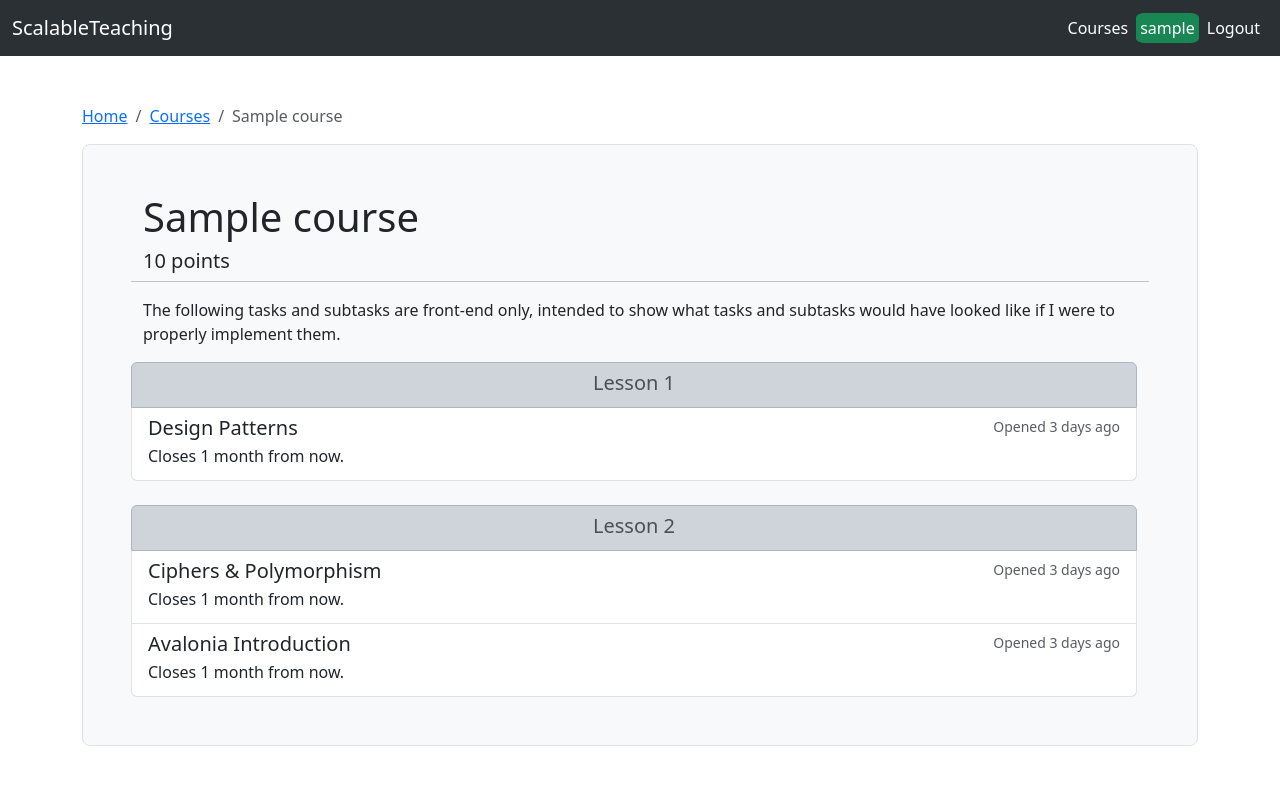
After one commit to Seralyne/ScalableTeachingReimplementation, a Django app: page /courses/1 in a window 1280 px wide. The commit adds this page. Shown: the top 785 px of the page. Run offline with Django 5.2, Linux system fonts and the light colour scheme; a user stored in the database is signed in; tables that the repository leaves empty hold one stand-in row (values such as "Sample post").

Commit message:
Need to Have Feature Complete

```diff
--- a/courses/urls.py
+++ b/courses/urls.py
@@ -2,5 +2,6 @@ from django.urls import path
 from . import views
 
 urlpatterns = [
-    path('', views.index, name="index"),
+    path('', views.index, name="courses"),
+    path('<str:id>', views.course, name="course"),
 ]
--- a/courses/views.py
+++ b/courses/views.py
@@ -1,9 +1,23 @@
 from django.shortcuts import render
 from django.http import HttpResponse
+from .models import Course, CourseUser
+from django.contrib.auth.decorators import login_required
 
 
 # Create your views here.
 
+@login_required
+def index(request):
+    return render(request, "courses_list.html", {
+        "course_users": CourseUser.objects.filter(user=request.user)
+    })
 
-def index(request):
-    return HttpResponse("Test")
+
+@login_required
+def course(request, id):
+    course = Course.objects.get(id=id)
+    return render(request, "course_page.html", {
+        "course": course,
+        "course_user": CourseUser.objects.get(user=request.user, course=course)
+
+    })
--- a/home/views.py
+++ b/home/views.py
@@ -21,7 +21,7 @@ def signup(request):
             if new_user is not None:
                 login(request, new_user)
                 messages.success(request, ("Registration Successful"))
-                return redirect('index')
+                return redirect('courses')
         else:
             print(form.errors)
     else:
@@ -40,7 +40,7 @@ def login_user(request):
         user = authenticate(request, username=username, password=password)
         if user is not None:
             login(request, user)
-            return redirect('index')
+            return redirect('courses')
         else:
             messages.success(request, ("There was an error logging you in. Double check your credentials and try again."))
             return redirect('login')
--- a/templates/base.html
+++ b/templates/base.html
@@ -42,9 +42,61 @@
         <!--Global Toasts-->
 
 
-        {{ request.user.is_authenticated }}
+
+        <div class="toast-container position-fixed bottom-0 end-0 p-3" style="z-index: 1080;" id="achievementToastContainer">
+            <!-- Empty Because it's a container that will be added to through JavaScript -->
+        </div>
+
+
+
+
+
         {% if request.user.is_authenticated %}
             <script>
+
+
+
+                // Evaluate the rarity to its long name
+                function evaluateRarity(rarityShorthand) {
+                    const rarities = {"CM": "Common", "RA": "Rare", "EP": "Epic", "LG": "Legendary"}
+                    return rarities[rarityShorthand];
+                }
+
+                // Toast Creation Helper Method
+                function createAchievementToast(rarity, achievementName, achievementDescription, points) {
+                    const toastId = 'toast' + Date.now() // Make sure each ID is unique
+                    const toastHTML = `
+                    <div id="${toastId}" class="toast" role="alert" aria-live="assertive" aria-atomic="true">
+                        <div class="toast-header">
+                            <img src="" class="rounded me-2" alt="...">
+                            <strong class="me-auto">Achievement Unlocked!</strong>
+                            <small class="text-body-secondary">${rarity}</small>
+                            <button type="button" class="btn-close" data-bs-dismiss="toast" aria-label="Close"></button>
+                        </div>
+                        <div class="toast-body">
+                            <strong>${achievementName}</strong>
+                            <br />
+                            ${achievementDescription}
+                            <br />
+                            <small class="text-body-secondary">${points} points</small>
+                        </div>
+                    </div>`
+
+                    $('#achievementToastContainer').append(toastHTML);
+
+
+                    const toastElement = $("#"+toastId);
+                    const toast = new bootstrap.Toast(toastElement);
+                    toast.show();
+
+                    // Clean up after myself ffs
+                    $(toastElement).on('hidden.bs.toast', function() {
+                        $(this).remove();
+                    });
+
+
+
+                }
 
                 let pollInterval;
 
@@ -57,7 +109,24 @@
                             "Achievement-Webhook-Token": "{{ ACHIEVEMENT_WEBHOOK_TOKEN }}"
                         },
                         success: function(result) {
-                            $("#div1").append(result + "<br>")
+                            resultObj = JSON.parse(result)
+                            console.log(resultObj)
+                            if (resultObj.length == 0) {
+                                return;
+                            } // Do nothing if no news
+
+                            //$("#div1").append(result + "<br>");
+                            for (const toast of resultObj) {
+                                let rarity = evaluateRarity(toast.rarity)
+                                let name = toast.name
+                                let desc =  toast.description
+                                let points = toast.points
+                                createAchievementToast(rarity, name, desc, points);
+                            };
+
+
+
+
                         },
                         error: function(xhr, status, error) {
                             if (xhr.status == 404) {
@@ -71,7 +140,7 @@
 
                 pollAchievements();
 
-                pollInterval = setInterval(pollAchievements, 5000);
+                pollInterval = setInterval(pollAchievements, 1000);
             </script>
         {% endif %}
     </body>
--- /dev/null
+++ b/templates/course_page.html
@@ -0,0 +1,68 @@
+{% extends "base.html" %}
+{% block title %}{{ course.name }}{% endblock %}
+
+{% block content %}
+<br>
+<br>
+
+<nav aria-label="breadcrumb">
+  <ol class="breadcrumb">
+    <li class="breadcrumb-item"><a href="/">Home</a></li>
+    <li class="breadcrumb-item"><a href="{% url 'courses' %}">Courses</a></li>
+    <li class="breadcrumb-item active" aria-current="page">{{course.name}}</li>
+  </ol>
+</nav>
+
+
+<div class="h-100 p-5 bg-body-tertiary border rounded-3">
+
+    <div class="container">
+        <div class="row align-items-start">
+            <div class="col-md-9">
+                <h1>{{ course.name }}</h1>
+                <h5>{{ course_user.points }} points</h5>
+            </div>
+            <hr>
+            <p>The following tasks and subtasks are front-end only, intended to show what tasks and subtasks would have looked like if I were to properly implement them.</p>
+            <div class="list-group">
+                <a href="#" class="list-group-item list-group-item-action list-group-item-dark" aria-current="true">
+                    <div class="text-center">
+                        <h5 class="mb-1" align="center">Lesson 1</h5>
+                    </div>
+                </a>
+                <a href="#" class="list-group-item list-group-item-action">
+                    <div class="d-flex w-100 justify-content-between">
+                        <h5 class="mb-1">Design Patterns</h5>
+                        <small class="text-body-secondary">Opened 3 days ago</small>
+                    </div>
+                    <p class="mb-1">Closes 1 month from now.</p>
+                </a>
+            </div>
+            <div class="list-group mt-4">
+                <a href="#" class="list-group-item list-group-item-action list-group-item-dark" aria-current="true">
+                    <div class="text-center">
+                        <h5 class="mb-1" align="center">Lesson 2</h5>
+                    </div>
+                </a>
+                <a href="#" class="list-group-item list-group-item-action">
+                    <div class="d-flex w-100 justify-content-between">
+                        <h5 class="mb-1">Ciphers &amp; Polymorphism</h5>
+                        <small class="text-body-secondary">Opened 3 days ago</small>
+                    </div>
+                    <p class="mb-1">Closes 1 month from now.</p>
+                </a>
+                <a href="#" class="list-group-item list-group-item-action">
+                    <div class="d-flex w-100 justify-content-between">
+                        <h5 class="mb-1">Avalonia Introduction</h5>
+                        <small class="text-body-secondary">Opened 3 days ago</small>
+                    </div>
+                    <p class="mb-1">Closes 1 month from now.</p>
+                </a>
+            </div>
+        </div>
+    </div>
+
+</div>
+
+
+{% endblock %}
--- a/templates/navbar.html
+++ b/templates/navbar.html
@@ -2,7 +2,7 @@
 
 <nav class="navbar navbar-expand-lg bg-body-tertiary"  data-bs-theme="dark">
   <div class="container-fluid">
-    <a class="navbar-brand" href="#">ScalableTeaching</a>
+    <a class="navbar-brand" href="{% url 'index' %}">ScalableTeaching</a>
     <button class="navbar-toggler" type="button" data-bs-toggle="collapse" data-bs-target="#navbarSupportedContent" aria-controls="navbarSupportedContent" aria-expanded="false" aria-label="Toggle navigation">
       <span class="navbar-toggler-icon"></span>
     </button>
@@ -10,7 +10,7 @@
       <ul class="navbar-nav ms-auto mb-2 mb-lg-0">
         {% if request.user.is_authenticated %}
             <li class="nav-item">
-                <a class="nav-link active" href="#">Courses</a>
+                <a class="nav-link active" href="{% url 'courses' %}">Courses</a>
             </li>
             <li class="nav-item navbar-text active"><span class="bg-success active" style="border-radius: 15%; padding: .25em; color:#FFFFFF;">{{request.user}}</span></li>
             <li class="nav-item active">
```
Also changed, not shown: templates/courses_list.html (added, +42 -0 lines), templates/home.html (+42 -1 lines), courses/migrations/0009_alter_achievementtrigger_triggering_status.py (added).
